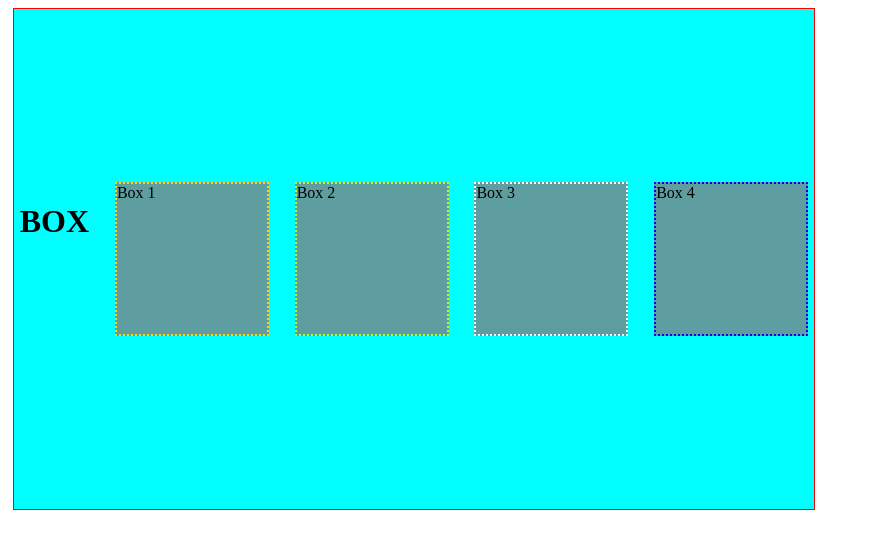
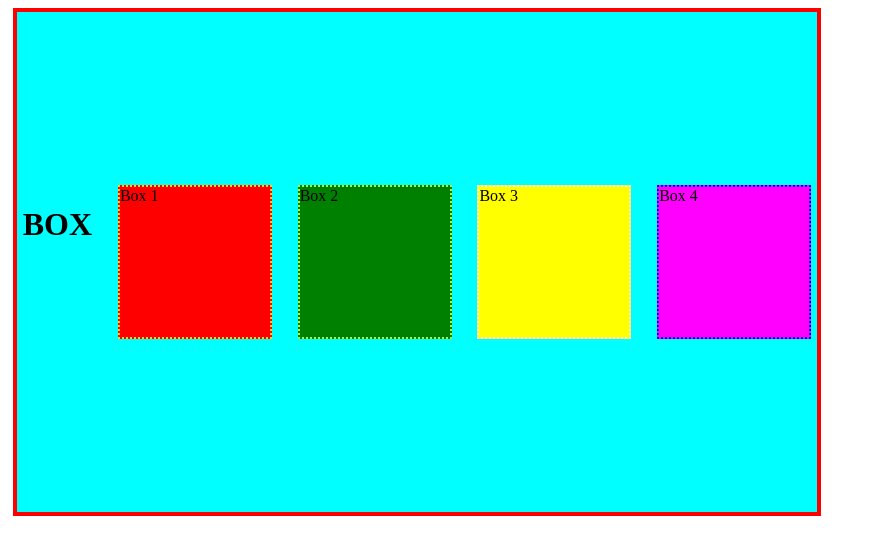
Before and after one commit to adityatandon19/ABES-TOT-FSD, a plain HTML site: page CSS/flexwork/index.html in a window 1280 px wide. Shown: the whole page, without its empty margins (0-871 px from the left). Drawn offline with Linux system fonts and the light colour scheme.

Commit message:
changed colors in boxes

```diff
--- a/CSS/flexwork/flex.css
+++ b/CSS/flexwork/flex.css
@@ -1,6 +1,6 @@
 .box {
      display: flex;
-     border: 1px solid red;
+     border: 4px solid red;
      height: 500px;
      width: 800px;
      margin: 5px;
@@ -15,25 +15,25 @@
      height: 150px;
      width: 150px;
      border: 2px dotted gold;
-     background-color: cadetblue;
+     background-color: red;
 }
 .box2 {
      height: 150px;
      width: 150px;
      border: 2px dotted greenyellow;
-     background-color: cadetblue;
+     background-color: green;
 }
 .box3 {
      height: 150px;
      width: 150px;
      border: 2px dotted ghostwhite;
-     background-color: cadetblue;
+     background-color:yellow;
 }
 .box4 {
      height: 150px;
      width: 150px;
      border: 2px dotted blue;
-     background-color: cadetblue;
+     background-color: magenta;
 }
 /* .box5 {
      height: 150px;
```
